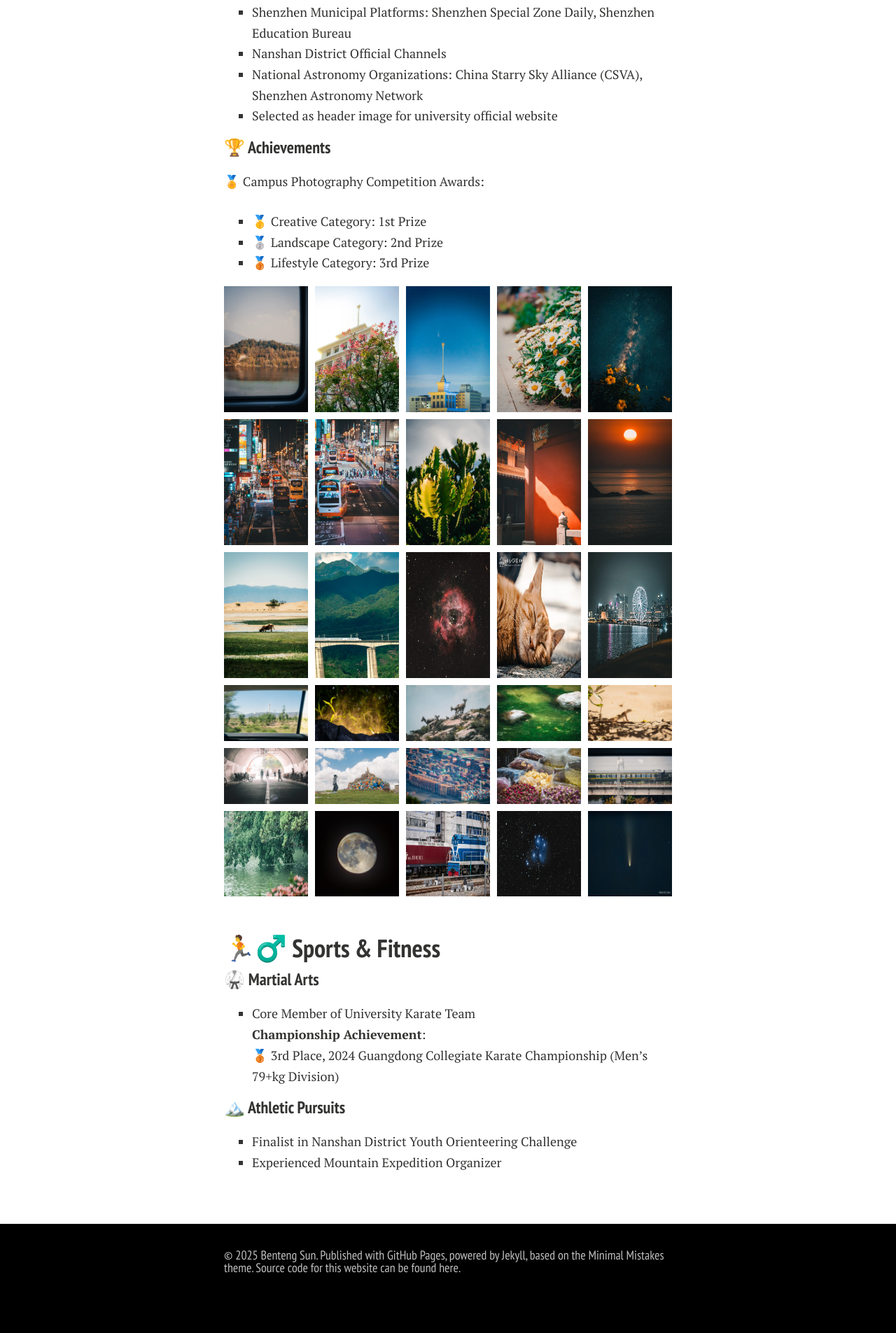
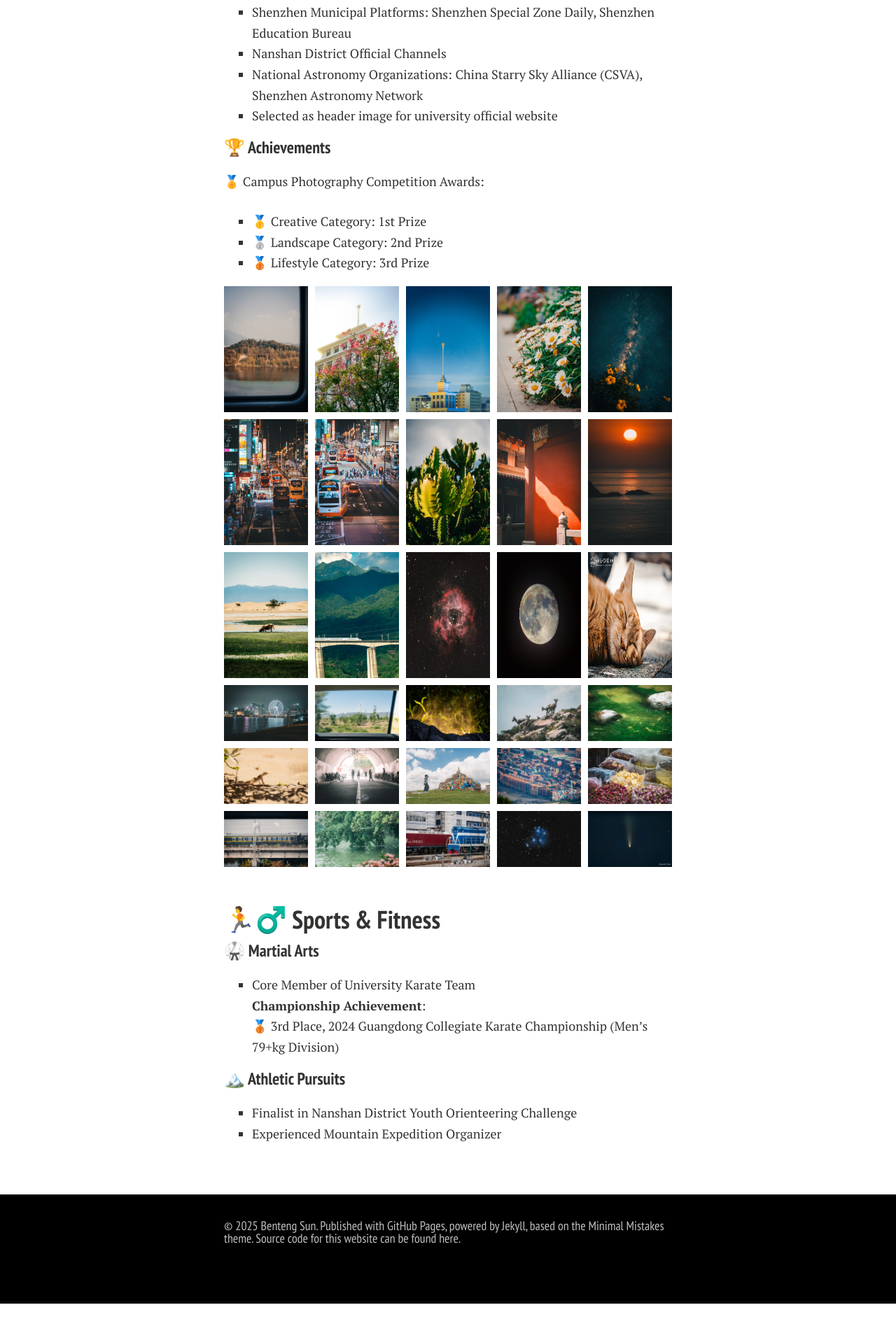
Before and after one commit to SMARK2022/SMARK2022.github.io, a Jekyll site: the page built from hobbies.md, in a window 1280 px wide. Shown: the part 1214-3119 px from the top of the page at 70% size. Built offline with Jekyll 4.4.1, drawn with Linux system fonts in a browser that asks for light colours; nearby versions of some CDN libraries; comment, search, counter and statistics services are not loaded; a style sheet for code colours, icons or effects is not loaded; after the commit the page ends 3077 px from its top, so only the background shows below that.

Commit message:
更新爱好页面，添加新图片并移除重复项

```diff
--- a/hobbies.md
+++ b/hobbies.md
@@ -57,6 +57,7 @@ title: Hobbies
     <img src="../assets/images/albums/Wetland_Scenery.webp" style="max-width: max(15%, 120px); height: auto;">
     <img src="../assets/images/albums/Mountain_Landscape_Bridge.webp" style="max-width: max(15%, 120px); height: auto;">
     <img src="../assets/images/albums/Rose_Nebula.webp" style="max-width: max(15%, 120px); height: auto;">
+    <img src="../assets/images/albums/Full_Moon_Night.webp" style="max-width: max(15%, 120px); height: auto;">
     <img src="../assets/images/albums/Cat_Sleepling.webp" style="max-width: max(15%, 120px); height: auto;">
     <img src="../assets/images/albums/City_Night_Skyline.webp" style="max-width: max(15%, 120px); height: auto;">
     <img src="../assets/images/albums/Desert_View_From_Car.webp" style="max-width: max(15%, 120px); height: auto;">
@@ -70,7 +71,6 @@ title: Hobbies
     <img src="../assets/images/albums/Spices_Market.webp" style="max-width: max(15%, 120px); height: auto;">
     <img src="../assets/images/albums/Train_Station_Platform.webp" style="max-width: max(15%, 120px); height: auto;">
     <img src="../assets/images/albums/Trees_Reflecting_In_Lake.webp" style="max-width: max(15%, 120px); height: auto;">
-    <img src="../assets/images/albums/Full_Moon_Night.webp" style="max-width: max(15%, 120px); height: auto;">
     <img src="../assets/images/albums/Train.webp" style="max-width: max(15%, 120px); height: auto;">
     <img src="../assets/images/albums/M45_Star_Cluster.webp" style="max-width: max(15%, 120px); height: auto;">
     <img src="../assets/images/albums/Comet_Night_Sky.webp" style="max-width: max(15%, 120px); height: auto;">
```
